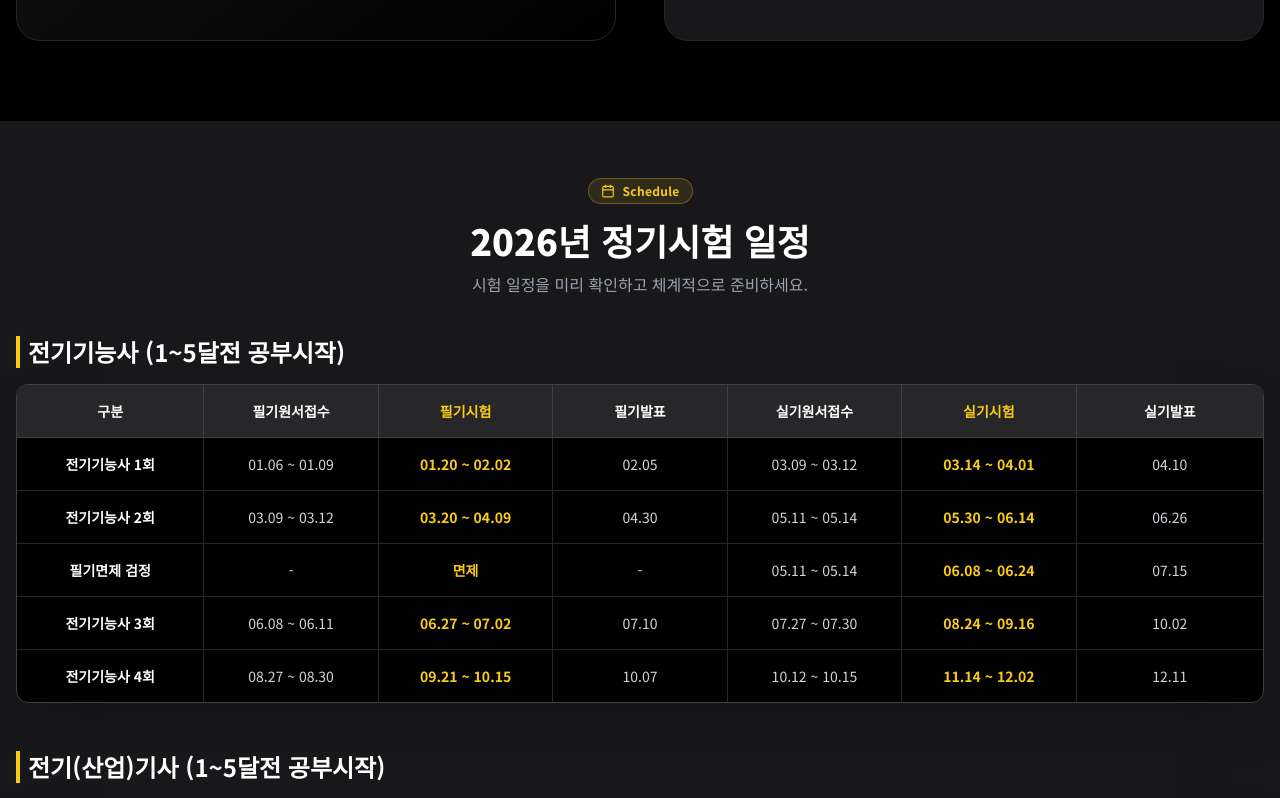
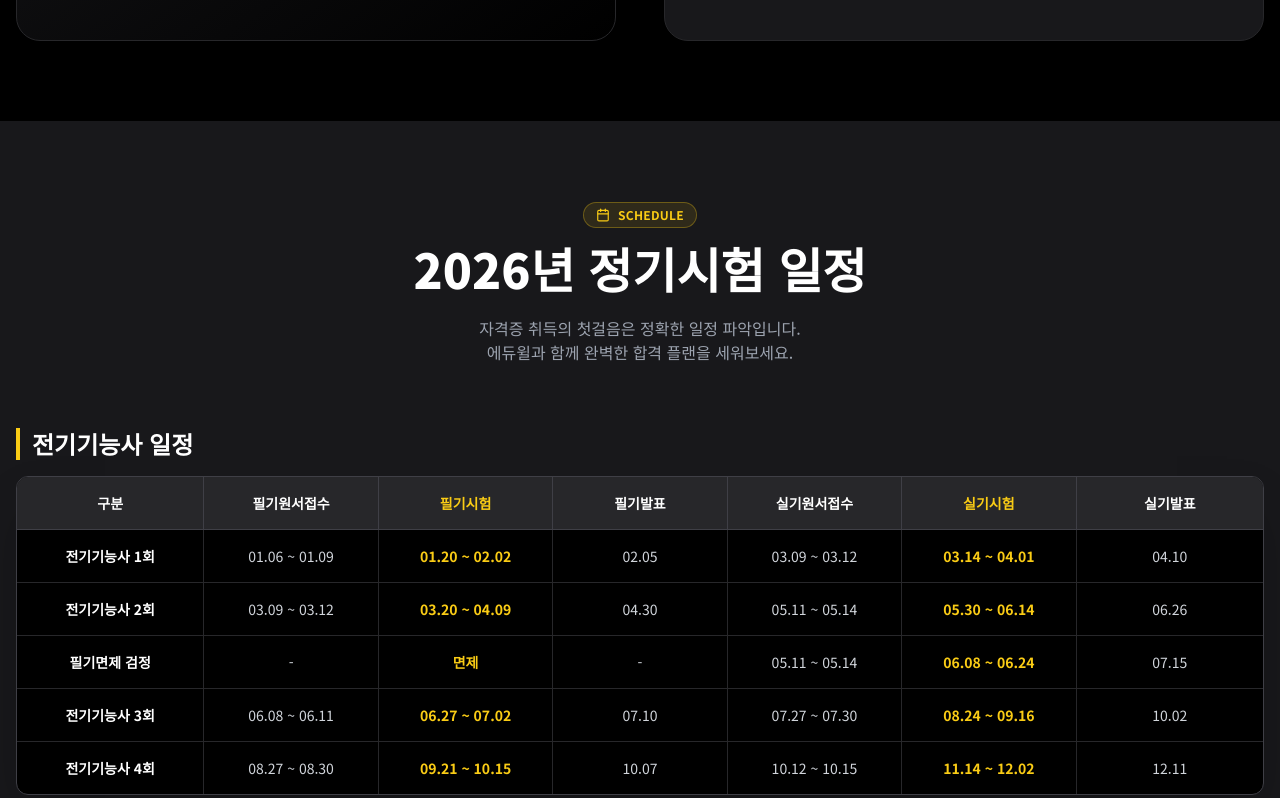
Before and after one commit to dvdkkk/electricity_eduwill, a React (Vite) app: page / in a window 1280 px wide. Shown: the part 2440-3238 px from the top of the page. Built offline with nearby package versions, Linux system fonts and the light colour scheme; no server answers.

Commit message:
feat: Add scroll animation to ExamSchedule
Introduces a reusable `Reveal` component to animate the ExamSchedule section on scroll, maintaining visual consistency with other sections. This enhances user experience by drawing attention to relevant content as it enters the viewport.

```diff
--- a/components/ExamSchedule.tsx
+++ b/components/ExamSchedule.tsx
@@ -1,6 +1,48 @@
-import React, { useRef, useState, useEffect } from 'react';
+import React, { useRef, useState, useEffect, ReactNode } from 'react';
 import { Calendar, MousePointer2 } from 'lucide-react';
 import { useContent } from '../contexts/ContentContext';
+
+// 스크롤 애니메이션 컴포넌트 (다른 섹션과 동일한 방식)
+interface RevealProps {
+  children: ReactNode;
+  className?: string;
+  delay?: number;
+}
+
+const Reveal: React.FC<RevealProps> = ({ children, className = "", delay = 0 }) => {
+  const ref = useRef<HTMLDivElement>(null);
+  const [isVisible, setIsVisible] = useState(false);
+
+  useEffect(() => {
+    const observer = new IntersectionObserver(
+      ([entry]) => {
+        if (entry.isIntersecting) {
+          setIsVisible(true);
+          observer.disconnect();
+        }
+      },
+      { threshold: 0.1, rootMargin: '0px' }
+    );
+
+    if (ref.current) {
+      observer.observe(ref.current);
+    }
+
+    return () => observer.disconnect();
+  }, []);
+
+  return (
+    <div
+      ref={ref}
+      className={`${className} transition-all duration-700 ease-out transform ${
+        isVisible ? 'opacity-100 translate-y-0' : 'opacity-0 translate-y-10'
+      }`}
+      style={{ transitionDelay: `${delay}ms` }}
+    >
+      {children}
+    </div>
+  );
+};
 
 export const ExamSchedule: React.FC = () => {
   const { content } = useContent();
@@ -21,9 +63,9 @@ export const ExamSchedule: React.FC = () => {
     }
   };
 
-  const Table = ({ data, title, scrollRef }: { data: typeof technician, title: string, scrollRef: React.RefObject<HTMLDivElement> }) => (
+  const Table = ({ data, title, scrollRef }: { data: any[], title: string, scrollRef: React.RefObject<HTMLDivElement> }) => (
     <div className="mb-12 last:mb-0">
-      <h4 className="text-xl md:text-2xl font-bold text-white mb-4 pl-2 border-l-4 border-yellow-400">
+      <h4 className="text-xl md:text-2xl font-bold text-white mb-4 pl-3 border-l-4 border-yellow-400">
         {title}
       </h4>
       <div className="relative rounded-xl border border-zinc-700 bg-black overflow-hidden shadow-2xl">
@@ -82,39 +124,47 @@ export const ExamSchedule: React.FC = () => {
   );
 
   return (
-    <section className="py-14 bg-zinc-900 border-b border-zinc-800 relative">
+    <section id="schedule" className="py-20 bg-zinc-900 border-b border-zinc-800 relative">
       <div className="container mx-auto px-4">
-        {/* Header */}
-        <div className="text-center mb-10">
+        {/* Header with Animation */}
+        <Reveal className="text-center mb-16">
           <div className="inline-flex items-center gap-2 px-3 py-1 rounded-full bg-yellow-400/10 border border-yellow-400/30 text-yellow-400 mb-4">
             <Calendar size={14} />
-            <span className="text-xs font-bold tracking-wide">Schedule</span>
+            <span className="text-xs font-bold tracking-wide uppercase">Schedule</span>
           </div>
-          <h3 className="text-2xl md:text-4xl font-black text-white mb-3">
+          <h3 className="text-3xl md:text-5xl font-black text-white mb-6">
             2026년 정기시험 일정
           </h3>
-          <p className="text-gray-400 text-sm md:text-base">
-            시험 일정을 미리 확인하고 체계적으로 준비하세요.
+          <p className="text-gray-400 text-sm md:text-base max-w-2xl mx-auto">
+            자격증 취득의 첫걸음은 정확한 일정 파악입니다.<br className="hidden md:block" />
+            에듀윌과 함께 완벽한 합격 플랜을 세워보세요.
           </p>
-        </div>
+        </Reveal>
 
         {/* Scroll Hint (Mobile) */}
-        <div className={`md:hidden flex justify-end mb-2 transition-opacity duration-300 ${showScrollHint ? 'opacity-100' : 'opacity-0'}`}>
+        <div className={`md:hidden flex justify-end mb-4 transition-opacity duration-300 ${showScrollHint ? 'opacity-100' : 'opacity-0'}`}>
           <div className="flex items-center gap-1 text-xs text-yellow-400 animate-pulse">
             <MousePointer2 size={12} className="rotate-90" />
             <span>좌우로 스크롤하여 확인하세요</span>
           </div>
         </div>
 
-        {/* Tables */}
-        <Table data={technician} title="전기기능사 (1~5달전 공부시작)" scrollRef={scrollRef1} />
-        <Table data={engineer} title="전기(산업)기사 (1~5달전 공부시작)" scrollRef={scrollRef2} />
+        {/* Technician Table with Animation */}
+        <Reveal delay={200} className="mb-16">
+          <Table data={technician} title="전기기능사 일정" scrollRef={scrollRef1} />
+        </Reveal>
 
-        <div className="mt-4 text-center">
-            <p className="text-[10px] text-gray-600">
-                ※ 상기 일정은 공단 사정에 따라 변경될 수 있으며, 빈자리 접수 등 세부 일정은 큐넷(Q-Net) 공지사항을 확인하시기 바랍니다.
+        {/* Engineer Table with Animation */}
+        <Reveal delay={400}>
+          <Table data={engineer} title="전기(산업)기사 일정" scrollRef={scrollRef2} />
+        </Reveal>
+
+        <Reveal delay={600} className="mt-12 text-center">
+            <p className="text-[10px] md:text-xs text-zinc-500">
+                ※ 상기 일정은 한국산업인력공단(Q-Net)의 사정에 따라 변경될 수 있습니다.<br />
+                ※ 정확한 접수 기간 및 시험 장소는 큐넷 공식 홈페이지를 통해 반드시 다시 확인하시기 바랍니다.
             </p>
-        </div>
+        </Reveal>
       </div>
 
       <style>{`
```
